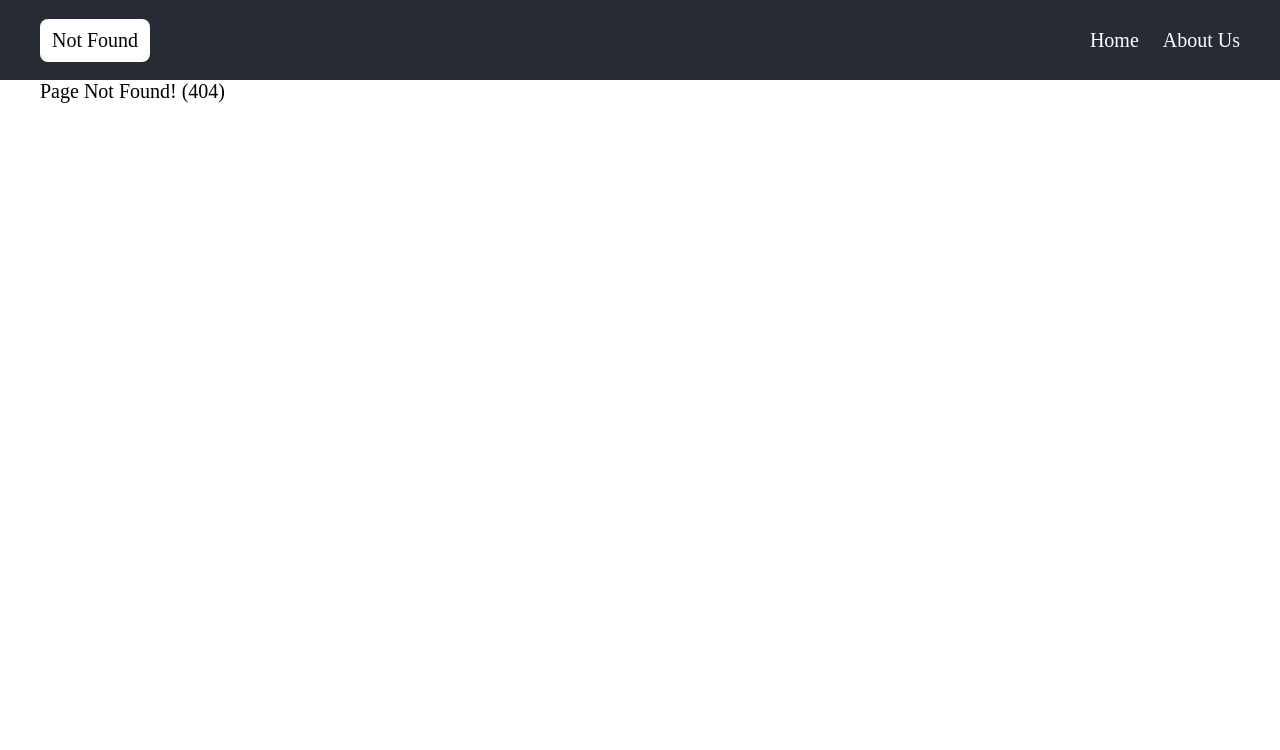
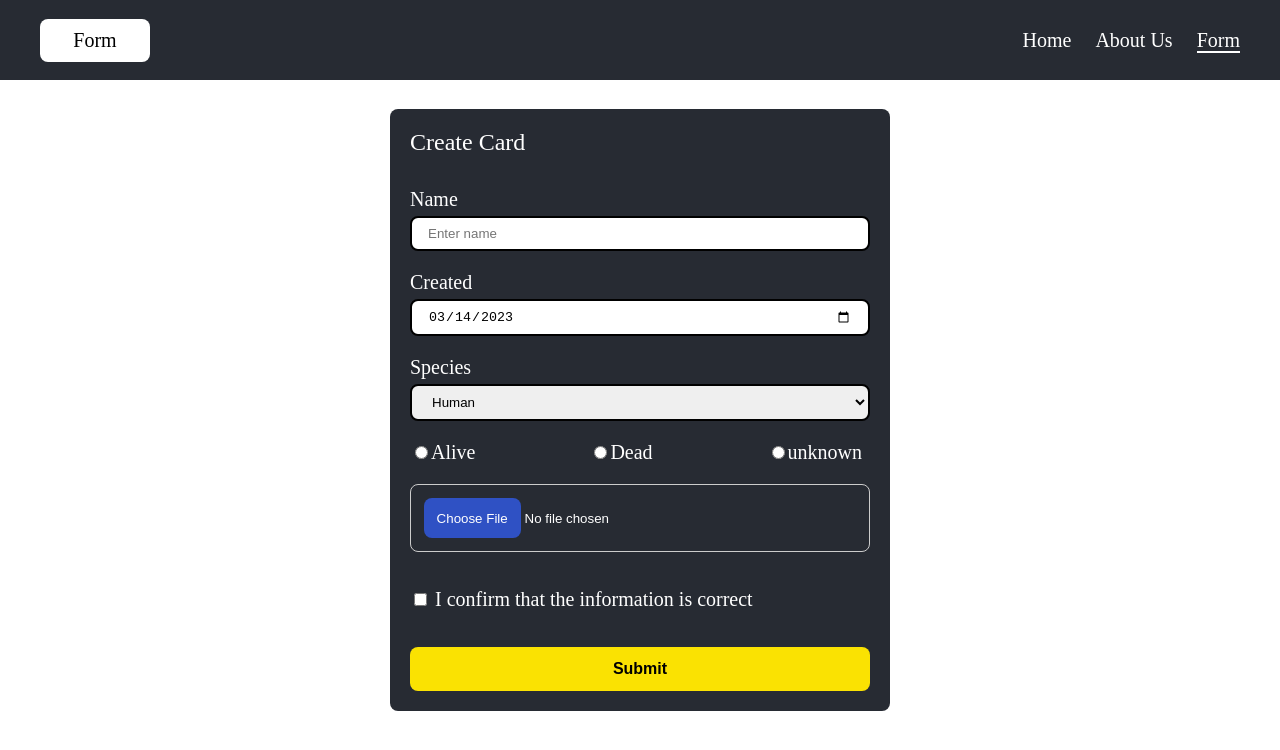
Before and after one commit to Dazmond-ru/React-2023-Q1, a React (Vite) app: page /form in a window 1280 px wide. Before the commit this address led to /404. Shown: the top 750 px of the page. Built offline with nearby package versions, Linux system fonts and the light colour scheme.

Commit message:
feat: add render form

```diff
--- a/src/App.tsx
+++ b/src/App.tsx
@@ -5,6 +5,7 @@ import NotFound from './pages/NotFound/NotFound'
 import React from 'react'
 import { Component } from 'react'
 import { Route, Routes, Navigate } from 'react-router-dom'
+import Form from './pages/Form/Form'
 
 class App extends Component {
   render() {
@@ -14,6 +15,7 @@ class App extends Component {
           <Route path="/" element={<Layout />}>
             <Route index element={<Home />} />
             <Route path="about-us" element={<AboutUs />} />
+            <Route path="form" element={<Form />} />
             <Route path="404" element={<NotFound />} />
             <Route path="*" element={<Navigate to="/404" replace />} />
           </Route>
--- a/src/components/Header/Header.tsx
+++ b/src/components/Header/Header.tsx
@@ -11,11 +11,14 @@ function withLocation<T>(Component: React.ComponentType<T>) {
   return ComponentWithLocation
 }
 
+const isClassActive = ({ isActive }: { isActive: boolean }) => (isActive ? 'active' : undefined)
+
 class Header extends Component<HeaderProps> {
   getPageTitle() {
     const { location } = this.props
     if (location.pathname === '/') return 'Home'
     else if (location.pathname === '/about-us' || location.pathname === '/about-us/') return 'About Us'
+    else if (location.pathname === '/form' || location.pathname === '/form/') return 'Form'
     return 'Not Found'
   }
 
@@ -27,13 +30,18 @@ class Header extends Component<HeaderProps> {
           <nav className={styles.header__nav}>
             <ul>
               <li>
-                <NavLink to="/" className={({ isActive }) => (isActive ? 'active' : undefined)}>
+                <NavLink to="/" className={isClassActive}>
                   Home
                 </NavLink>
               </li>
               <li>
-                <NavLink to="/about-us" className={({ isActive }) => (isActive ? 'active' : undefined)}>
+                <NavLink to="/about-us" className={isClassActive}>
                   About Us
+                </NavLink>
+              </li>
+              <li>
+                <NavLink to="/form" className={isClassActive}>
+                  Form
                 </NavLink>
               </li>
             </ul>
--- a/src/data/data.ts
+++ b/src/data/data.ts
@@ -1,4 +1,18 @@
 import { CardsState } from '../interfaces/interfaces'
+
+export const species: string[] = [
+  'Value',
+  'Human',
+  'Alien',
+  'Humanoid',
+  'unknown',
+  'Poopybutthole',
+  'Mythological Creature',
+  'Animal',
+  'Robot',
+  'Cronenberg',
+  'Disease',
+]
 
 export const data: CardsState = [
   {
--- a/src/main.scss
+++ b/src/main.scss
@@ -11,6 +11,12 @@ body {
 *::after,
 *::before {
   box-sizing: inherit;
+}
+
+*,
+*:focus,
+*:hover {
+  outline: none;
 }
 
 a {
@@ -58,11 +64,19 @@ body {
 #root {
   display: flex;
   flex-direction: column;
+  height: 100%;
+}
+
+.main {
+  width: 100%;
+  margin: 1.5rem 0;
+  height: 100%;
 }
 
 .container {
   max-width: 1240px;
   width: 100%;
+  height: 100%;
   padding: 0 20px;
   margin: 0 auto;
 }
--- /dev/null
+++ b/src/pages/Form/Form.module.scss
@@ -0,0 +1,139 @@
+.card-builder {
+  display: flex;
+  flex-direction: column;
+  justify-content: center;
+  align-items: center;
+  height: calc(100% - 60px);
+  color: white;
+
+  &__wrapper {
+    max-width: 500px;
+    width: 100%;
+    padding: 20px;
+    background: #272b33;
+    border-radius: 0.5rem;
+  }
+
+  &__title {
+    font-size: 1.5rem;
+    margin-bottom: 2rem;
+  }
+
+  &__form {
+    display: flex;
+    flex-direction: column;
+    gap: 20px;
+  }
+
+  &__label {
+    display: inline-block;
+    margin-bottom: 0.3rem;
+  }
+
+  &__input {
+    border: 0.15rem solid black;
+    padding: 0.5rem 1rem;
+    width: 100%;
+    border-radius: 0.5rem;
+
+    &:focus {
+      border-color: #2f51c4;
+    }
+  }
+
+  &__status {
+    display: flex;
+    justify-content: space-between;
+    padding-right: 0.5rem;
+    align-items: center;
+  }
+
+  &__status-item {
+    cursor: pointer;
+
+    input,
+    label {
+      cursor: pointer;
+    }
+  }
+
+  &__image {
+    display: flex;
+    flex-direction: column;
+    width: 100%;
+    border: 1px solid #ccc;
+    border-radius: 0.5rem;
+    box-sizing: border-box;
+    padding: 0.8rem;
+    margin-bottom: 1rem;
+    font-size: 0.8rem;
+
+    input {
+      cursor: pointer;
+      &::-webkit-file-upload-button {
+        background: #2f51c4;
+        color: white;
+        padding: 0.8rem;
+        border: none;
+        border-radius: 0.5rem;
+        cursor: pointer;
+        transition: 0.3s;
+        &:hover {
+          background: #3a5ed2;
+        }
+      }
+    }
+  }
+
+  &__confirm {
+    display: block;
+    margin-bottom: 1rem;
+
+    & input {
+      margin-right: 0.5rem;
+    }
+  }
+
+  &__form-button {
+    text-align: center;
+    font-size: 1rem;
+    font-weight: 700;
+    padding: 0.8rem;
+    border-radius: 0.5rem;
+    background: #fae202;
+    border: none;
+    transition: 0.3s;
+    cursor: pointer;
+    &:hover {
+      background: #faa302;
+    }
+  }
+
+  &__submit {
+    border: 1px solid #ccc;
+    padding: 0.7rem;
+    cursor: pointer;
+    flex-grow: 1;
+
+    &:focus {
+      border-color: #1957bf;
+    }
+
+    &:hover {
+      border-color: #1957bf;
+    }
+
+    &:disabled {
+      cursor: no-drop;
+
+      &:hover {
+        border-color: inherit;
+      }
+    }
+  }
+
+  &__error {
+    color: #b81a1a;
+    font-size: 0.7rem;
+  }
+}
--- /dev/null
+++ b/src/pages/Form/Form.tsx
@@ -0,0 +1,83 @@
+import React, { Component } from 'react'
+
+import { species } from '../../data/data'
+
+import styles from './Form.module.scss'
+
+class Form extends Component {
+  render() {
+    const today = new Date().toISOString().slice(0, 10)
+
+    return (
+      <div className={styles['card-builder']}>
+        <div className={styles['card-builder__wrapper']}>
+          <h3 className={styles['card-builder__title']}>Create Card</h3>
+          <form className={styles['card-builder__form']}>
+            <div className={styles['card-builder__name']}>
+              <label className={styles['card-builder__label']} htmlFor="nameInput" defaultValue="">
+                Name
+              </label>
+              <input className={styles['card-builder__input']} id="nameInput" type="text" placeholder="Enter name" />
+            </div>
+
+            <div className={styles['card-builder__created']}>
+              <label className={styles['card-builder__label']} htmlFor="createdInput">
+                Created
+              </label>
+              <input className={styles['card-builder__input']} id="createdInput" type="date" defaultValue={today} />
+            </div>
+
+            <div className={styles['card-builder__species']}>
+              <label className={styles['card-builder__label']} htmlFor="speciesInput">
+                Species
+              </label>
+              <select className={styles['card-builder__input']} id="speciesInput">
+                {species.map((specie: string) => (
+                  <option
+                    key={specie}
+                    value={specie !== 'Value' ? specie : ''}
+                    disabled={specie !== 'Value' ? false : true}
+                  >
+                    {specie}
+                  </option>
+                ))}
+              </select>
+            </div>
+
+            <div className={styles['card-builder__status']}>
+              <div className={styles['card-builder__status-item']}>
+                <input type="radio" id="aliveInput" name="status" value="Alive" />
+                <label htmlFor="aliveInput">Alive</label>
+              </div>
+              <div className={styles['card-builder__status-item']}>
+                <input type="radio" id="deadInput" name="status" value="Dead" />
+                <label htmlFor="deadInput">Dead</label>
+              </div>
+              <div className={styles['card-builder__status-item']}>
+                <input type="radio" id="unknownInput" name="status" value="unknown" />
+                <label htmlFor="unknownInput">unknown</label>
+              </div>
+            </div>
+
+            <div className={styles['card-builder__image']}>
+              <input id="imageInput" type="file" />
+            </div>
+
+            <div className={styles['card-builder__confirm']}>
+              <div></div>
+              <label>
+                <input type="checkbox" id="confirmInput" />I confirm that the information is correct
+              </label>
+            </div>
+
+            <button className={styles['card-builder__form-button']} type="submit">
+              Submit
+            </button>
+          </form>
+        </div>
+      </div>
+    )
+  }
+}
+
+export default Form
```
